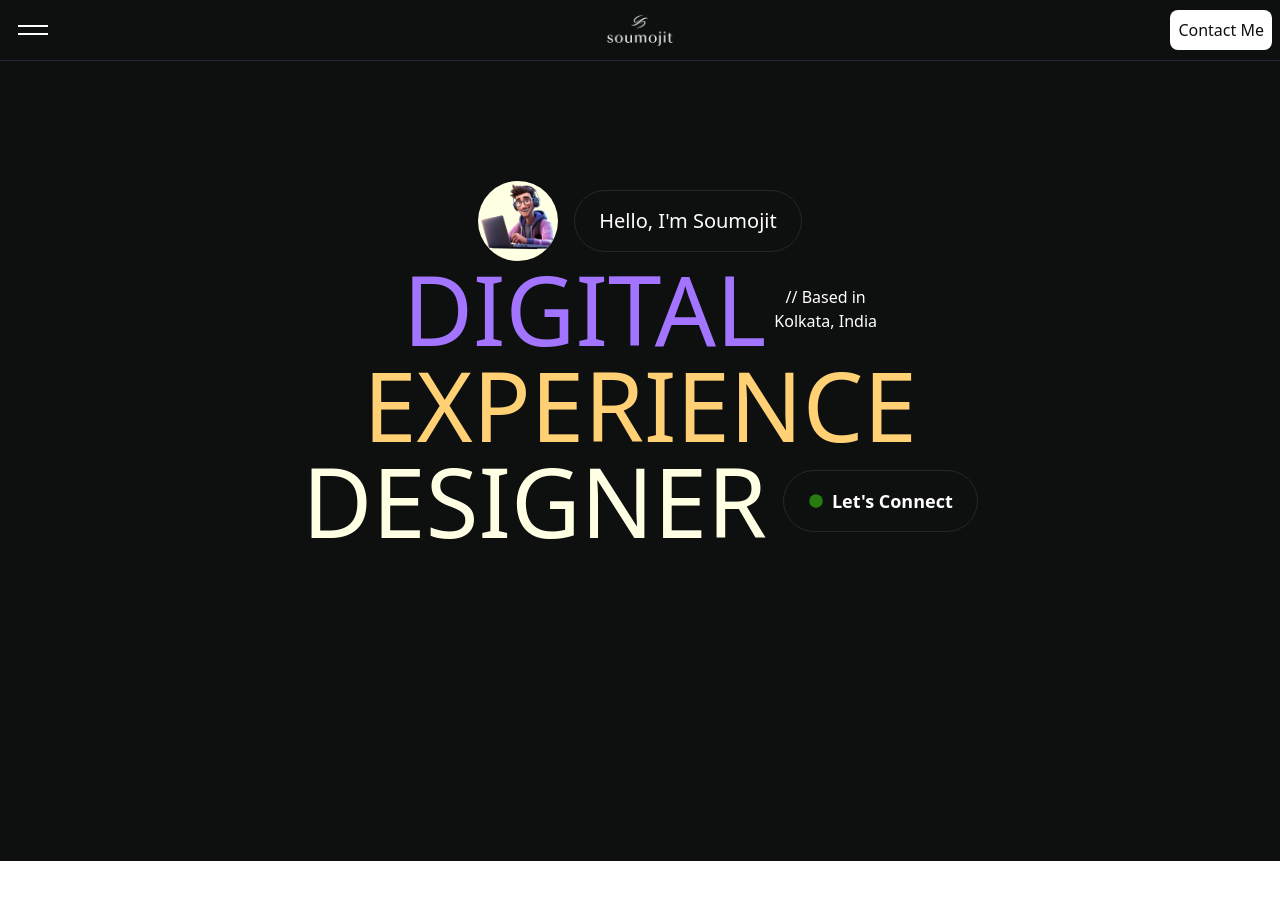
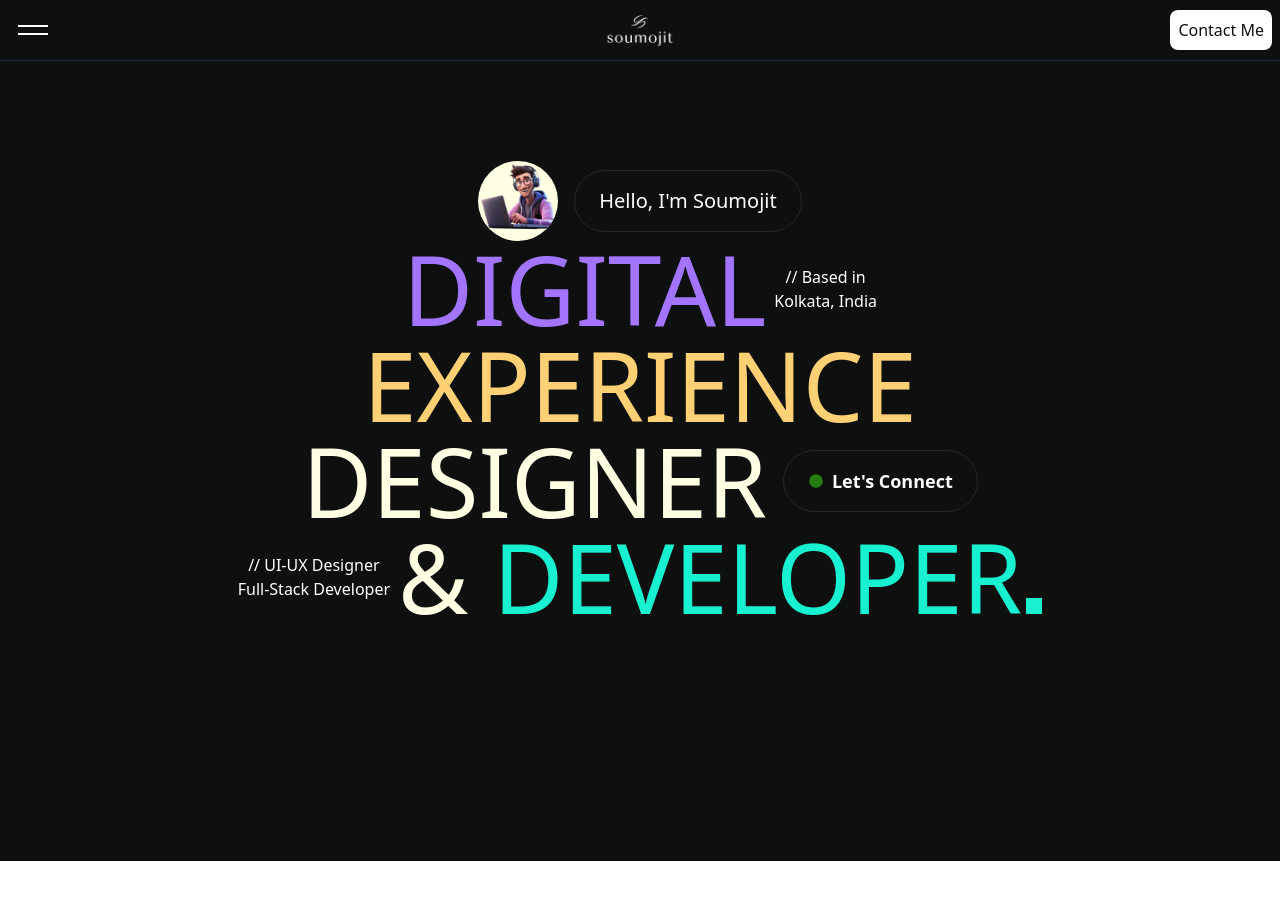
Before and after one commit to Soumojit08/portfolio-react, a React (Vite) app: page / in a window 1280 px wide. Shown: the top 900 px of the page. Built offline with nearby package versions, Linux system fonts and the light colour scheme.

Commit message:
Hero Section Structure Done

```diff
--- a/src/components/Hero.jsx
+++ b/src/components/Hero.jsx
@@ -3,7 +3,7 @@ import { motion } from "framer-motion";
 
 const Hero = () => {
   return (
-    <div className="flex flex-col items-center top-30  px-6 text-center relative min-h-screen ">
+    <div className="flex flex-col items-center top-25  px-6 text-center relative min-h-screen ">
       {/* avtar */}
       <div className="name-sec flex gap-4 items-center">
         <motion.div
@@ -50,6 +50,18 @@ const Hero = () => {
           <span>Let's Connect</span>
         </motion.button>
       </div>
+
+      {/* role */}
+      <div className="name-sec flex flex-row-reverse gap-2 items-center">
+        <h1 className="text-8xl font-medium text-[#17F1D1]">
+          <span className="text-[#FFFFE3]">&</span> DEVELOPER
+          <span className="h-4 w-4 inline-block bg-[#17F1D1] ml-1"></span>
+        </h1>
+        <div className="flex flex-col">
+          <h5>// UI-UX Designer</h5>
+          <h5>Full-Stack Developer</h5>
+        </div>
+      </div>
     </div>
   );
 };
```
